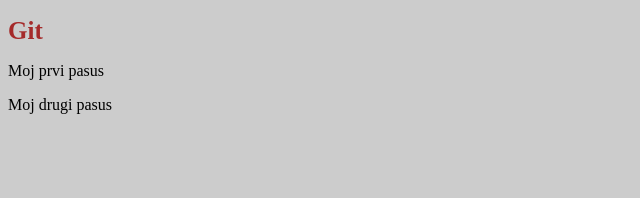
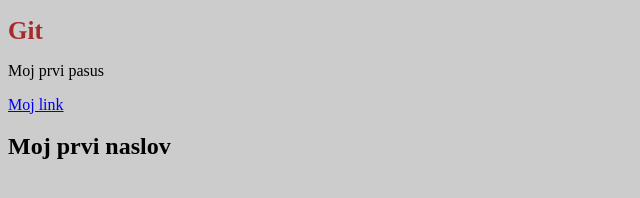
Before and after one commit to FilipSadri/smart, a plain HTML site: page index.html in a window 1280 px wide. Shown: the whole page, without its empty margins (0-640 px from the left). Drawn offline with Linux system fonts and the light colour scheme.

Commit message:
Dodat link i naslov

```diff
--- a/index.html
+++ b/index.html
@@ -12,7 +12,10 @@
 
     <div class="container">
         <p>Moj prvi pasus</p>
-        <p>Moj drugi pasus</p>
+        <a href="#">Moj link</a>
     </div>
+
+    <h2>Moj prvi naslov</h2>
+
 </body>
 </html>
```
